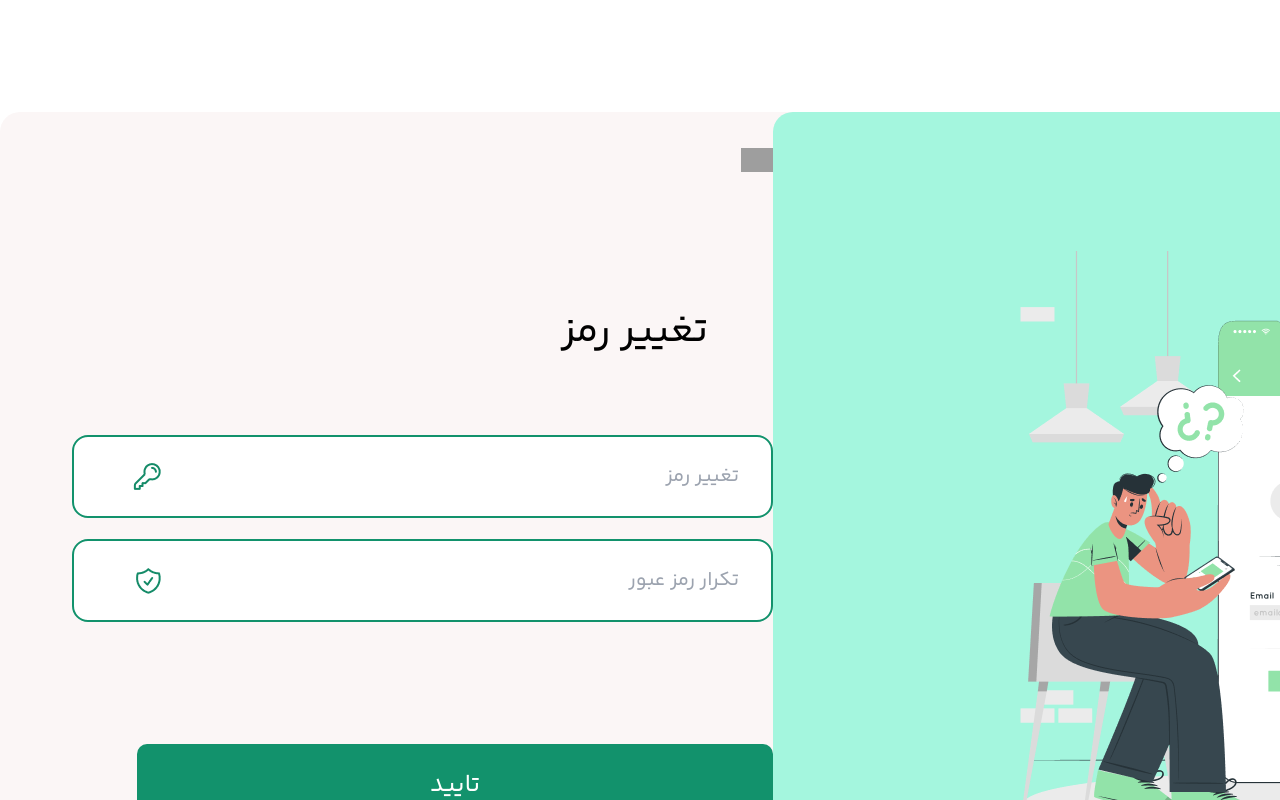
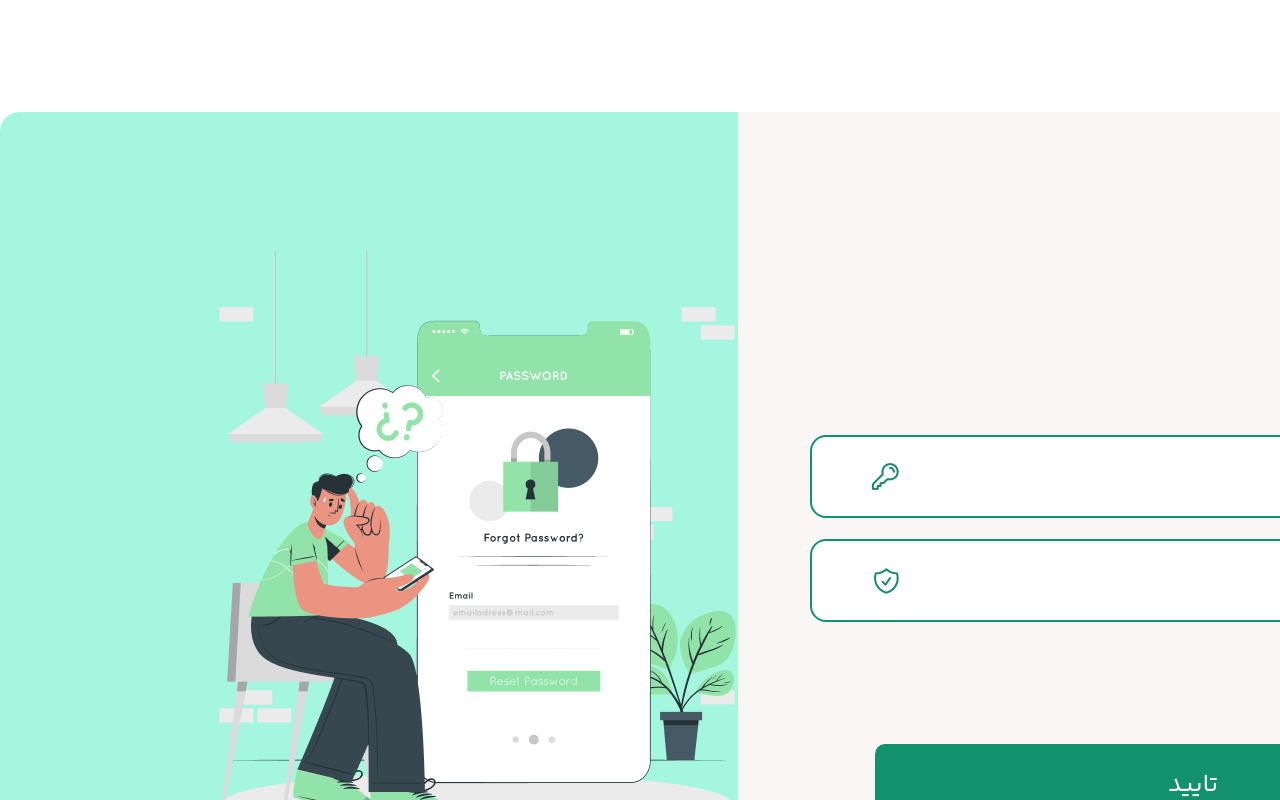
Before and after one commit to academy-react-summer1403/codieguys, a React (Vite) app: page /reset-password/1 in a window 1280 px wide. Shown: the top 800 px of the page. Built offline with nearby package versions, Linux system fonts and the light colour scheme; grey boxes are pictures that could not be loaded.

Commit message:
update path name imports

```diff
--- a/src/components/AuthLayout/Layout.jsx
+++ b/src/components/AuthLayout/Layout.jsx
@@ -1,16 +1,17 @@
 import Pic from "../common/Pic"
-import homeLogo from "../../assets/login/Path 1902.png"
-const Layout = ({picSrc , pageForm}) => {
+import homeLogo from "../../assets/login/home.png"
+const Layout = ({picSrc ,  pageForm}) => {
 return (
     <>
     <div className=" flex mt-[112px] mx-auto w-[1539px] h-[857px] bg-custom-gray drop-shadow-[10px_10px_5px_rgba(0,0,0,0.16)] rounded-[20px]">
-      <Pic pic={picSrc} />
-      <div>
-        <div className="w-8 h-8 mt-9 ml-9">
+
+      <div className="mr-7">
+        <div className="w-8 h-8 mt-9  ">
           <img src={homeLogo} alt="" />
         </div>
         {pageForm}
       </div>
+      <Pic pic={picSrc} />
     </div>
   </>
 )
--- a/src/components/AuthLayout/LoginHolder/LoginHolderStep1/LoginForm.jsx
+++ b/src/components/AuthLayout/LoginHolder/LoginHolderStep1/LoginForm.jsx
@@ -1,6 +1,6 @@
 import { Formik, Form, Field, ErrorMessage } from "formik";
 import mobileIcon from "../../../../assets/login/Path 1905.png";
-import keyIcon from "../../../../assets/login/Path 1906.png";
+import keyIcon from "../../../../assets/login/key.png";
 import LongButtonGreen from "../../../common/Buttons/LongButtonGreen";
 import LongButtonWhite from "../../../common/Buttons/LongButtonWhite";
 import FormField from "../../../common/FormField";
--- a/src/components/AuthLayout/LoginHolder/LoginHolderStep2/LoginFormStep2.jsx
+++ b/src/components/AuthLayout/LoginHolder/LoginHolderStep2/LoginFormStep2.jsx
@@ -1,12 +1,10 @@
-import finger from "../../../../assets/login/Path 2121.png";
+import finger from "../../../../assets/login/id.png";
 import { Formik, Form } from "formik";
 import FormField from "../../../common/FormField";
 import LongButtonGreen from "../../../common/Buttons/LongButtonGreen";
 import LongButtonWhite from "../../../common/Buttons/LongButtonWhite";
 
 const LoginFormStep2 = () => {
-
-
   return (
     <div className="w-[773px] h-[750px] inline-block  ">
       <h5 className="font-normal leading-[48.41px] text-[40px] text-right mr-[65px] ">
--- a/src/components/AuthLayout/RegisterHolder/RegisterHolderStep1/RegisterFormHolder.jsx
+++ b/src/components/AuthLayout/RegisterHolder/RegisterHolderStep1/RegisterFormHolder.jsx
@@ -2,7 +2,7 @@ import { Formik, Form } from "formik";
 import FormField from "../../../common/FormField";
 import LongButtonGreen from "../../../common/Buttons/LongButtonGreen";
 import LongButtonWhite from "../../../common/Buttons/LongButtonWhite";
-import mobileIcon from "../../../../assets/login/Path 1905.png";
+import mobileIcon from "../../../../assets/login/key.png";
 import { sendVerifyMessageAPI } from "../../../../core/services/api/Auth/register";
 import { useNavigate } from "react-router-dom";
 import RegisterStep2 from "./../../../../screens/Register/RegisterStep2/index";
--- a/src/components/AuthLayout/RegisterHolder/RegisterHolderStep2/RegisterFormStep2.jsx
+++ b/src/components/AuthLayout/RegisterHolder/RegisterHolderStep2/RegisterFormStep2.jsx
@@ -2,7 +2,7 @@ import { Formik, Form } from "formik";
 import FormField from "../../../common/FormField";
 import LongButtonGreen from "../../../common/Buttons/LongButtonGreen";
 import LongButtonWhite from "../../../common/Buttons/LongButtonWhite";
-import finger from "../../../../assets/login/Path 2121.png";
+import finger from "../../../../assets/login/id.png";
 import { verifyMessageAPI } from "../../../../core/services/api/Auth/register";
 import { useNavigate } from "react-router-dom";
 import usePhoneStore from "../../../../store/user.store";
```
